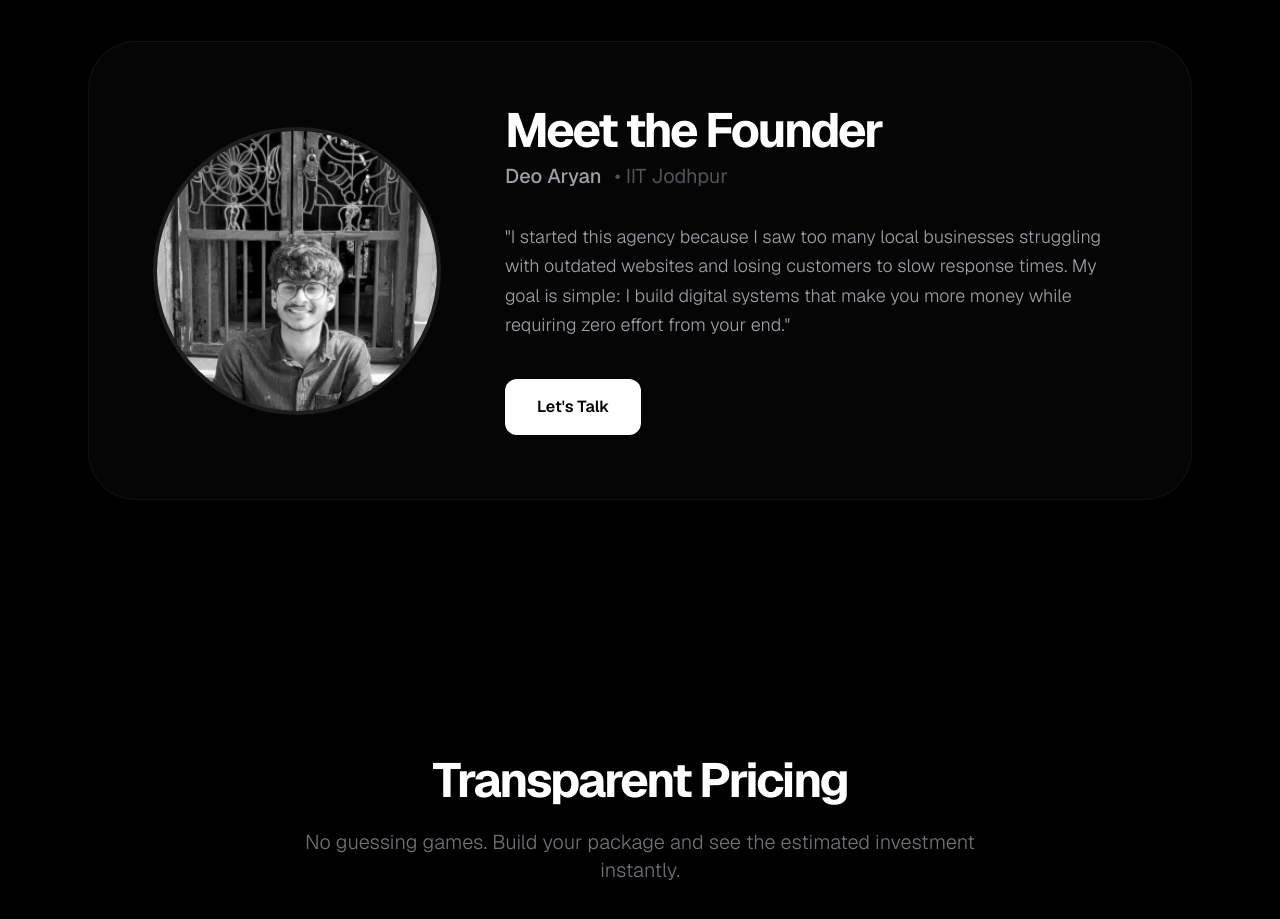
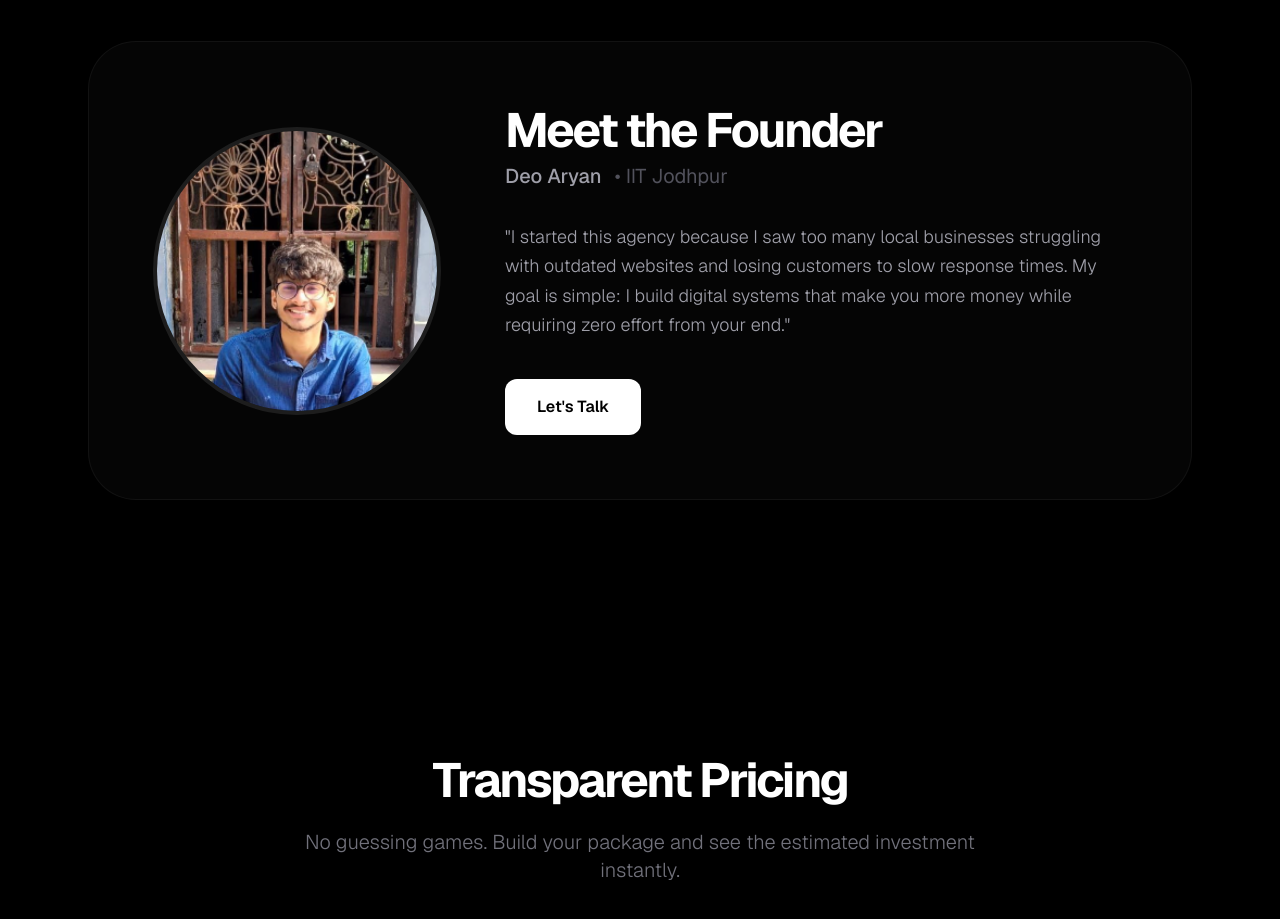
Before and after one commit to ary-cp/portfolio, a Next.js app: page / in a window 1280 px wide. Shown: the part 3380-4299 px from the top of the page. Built offline with nearby package versions, Linux system fonts and the light colour scheme.

Commit message:
style: Remove grayscale filter from founder profile photo

```diff
--- a/src/app/page.tsx
+++ b/src/app/page.tsx
@@ -337,7 +337,7 @@ export default function Home() {
             initial={{ opacity: 0, y: 20 }} whileInView={{ opacity: 1, y: 0 }} viewport={{ once: true }}
             className="rounded-[3rem] bg-white/[0.02] border border-white/5 p-10 md:p-16 flex flex-col md:flex-row items-center gap-16"
           >
-            <div className="w-56 h-56 md:w-72 md:h-72 rounded-full overflow-hidden border-4 border-white/5 bg-white/5 flex-shrink-0 grayscale hover:grayscale-0 transition-all duration-700">
+            <div className="w-56 h-56 md:w-72 md:h-72 rounded-full overflow-hidden border-4 border-white/5 bg-white/5 flex-shrink-0 hover:scale-105 transition-all duration-700">
               <img src="/profile.png" alt="Deo Aryan" className="w-full h-full object-cover" />
             </div>
 
```
